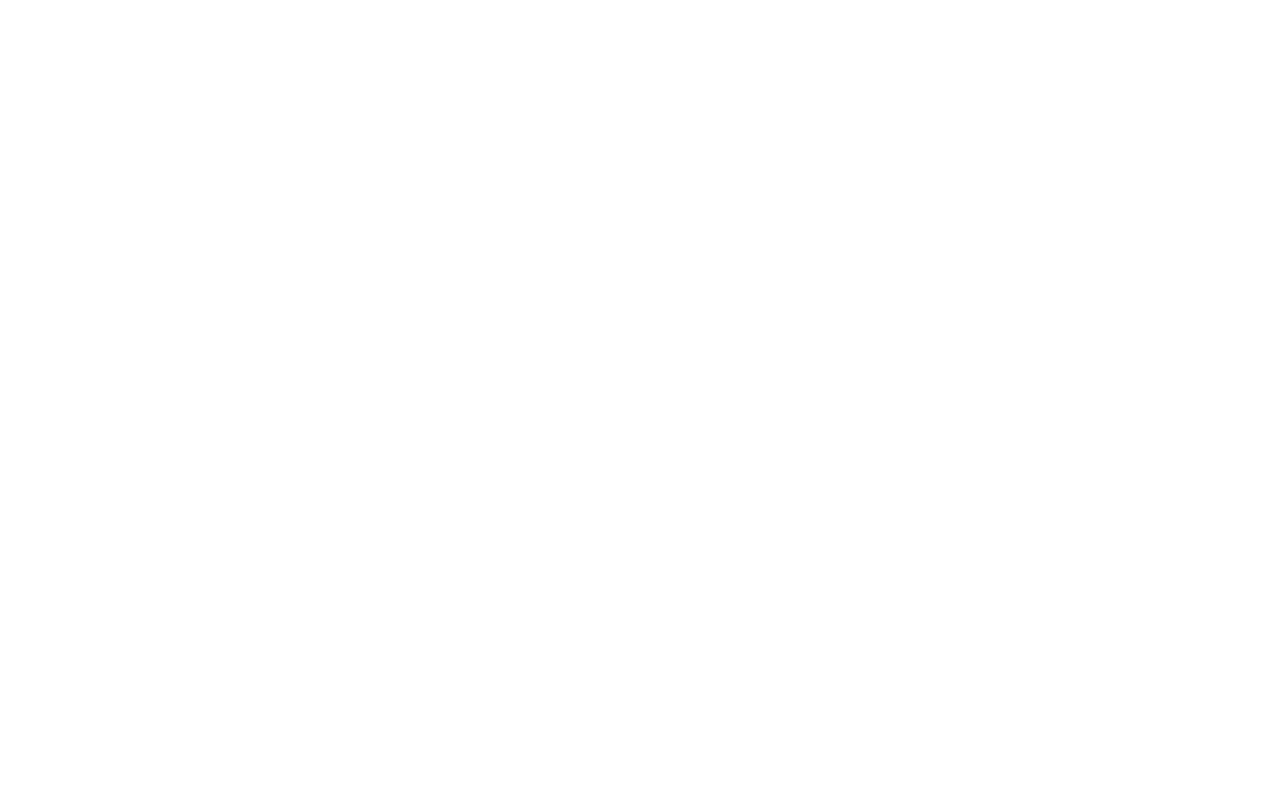
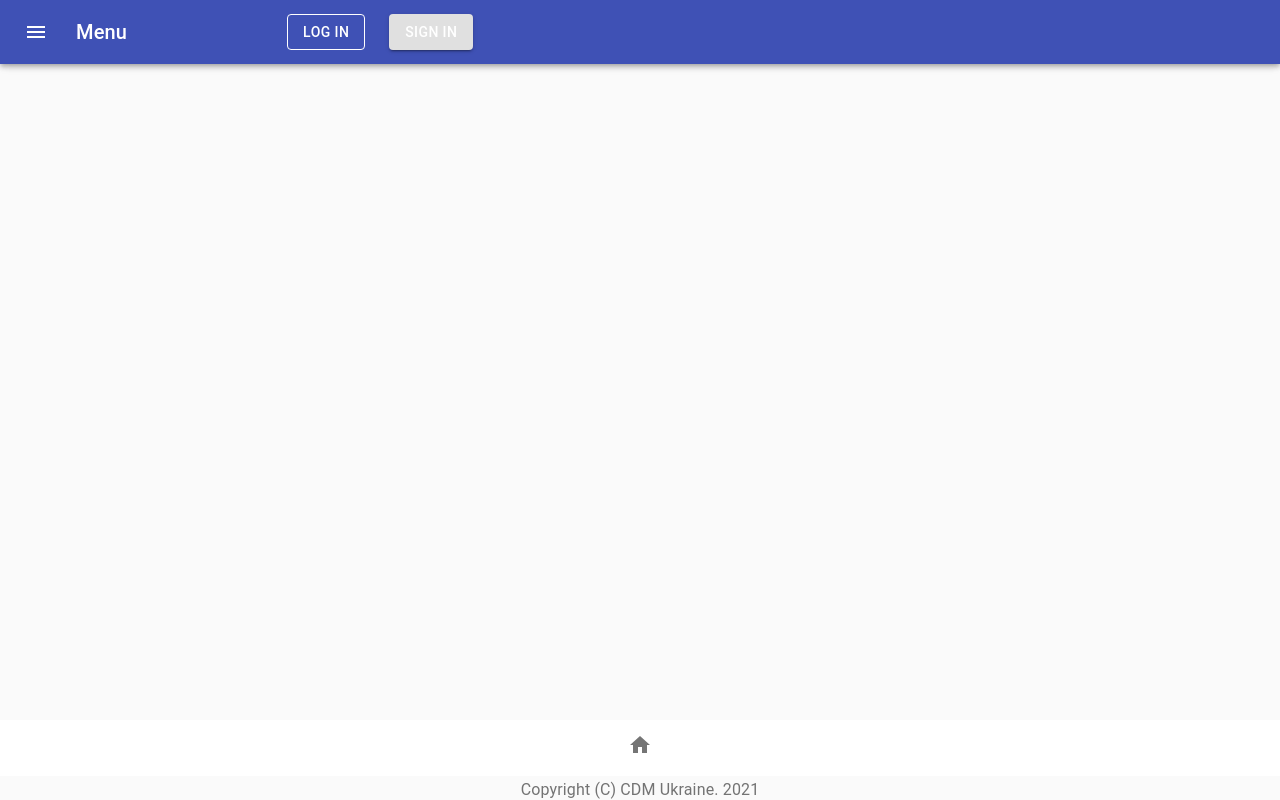
Before and after one commit to dlcnc3d/Tasks, a React (Create React App) app in the folder tasktwo/: page / in a window 1280 px wide. Built offline with nearby package versions, Linux system fonts and the light colour scheme.

Commit message:
menu, footer add

```diff
--- a/tasktwo/src/App.tsx
+++ b/tasktwo/src/App.tsx
@@ -2,11 +2,31 @@
 import { MuiThemeProvider } from "@material-ui/core";
 import { defaultTheme } from "./themes/default";
 
+import NavMenu from "./components/NavMenu/NavMenu";
+import { Footer } from "./components/Footer/Footer";
+
+
+
 function App() {
   return (
-    <MuiThemeProvider theme={defaultTheme}>
-      <div></div>
-    </MuiThemeProvider>
+    <>
+      <MuiThemeProvider theme={defaultTheme}>
+        <NavMenu />
+        <main> </main>
+
+        <div
+          style={{
+            position: "fixed",
+            left: "0px",
+            bottom: "0px",
+            height: "80px",
+            width: "100%",
+          }}
+        >
+          <Footer year={new Date().getFullYear()}> </Footer>
+        </div>
+      </MuiThemeProvider>
+    </>
   );
 }
 
--- /dev/null
+++ b/tasktwo/src/components/Footer/Footer.tsx
@@ -0,0 +1,39 @@
+import { Typography } from "@material-ui/core";
+//import { defaultTheme } from "../../themes/default";
+import { BottomNavigation, BottomNavigationAction } from "@material-ui/core";
+import HomeIcon from "@material-ui/icons/Home";
+
+
+type Props ={
+    year:number;
+}
+
+export  const Footer: React.FC<Props> = (props) => {
+const {year} = props;
+
+  return (
+    <>
+      <Typography></Typography>
+
+      <BottomNavigation
+      //value={value}
+      //onChange={handleChange}
+      >
+        <BottomNavigationAction
+          label="Recents"
+          value="recents"
+          icon={<HomeIcon />}
+        ></BottomNavigationAction>
+      </BottomNavigation>
+
+      <Typography
+        align="center"
+        color="textSecondary"
+        component="p"
+        variant="subtitle1"
+      >
+       Copyright (C) CDM Ukraine. {year}
+      </Typography>
+    </>
+  );
+}
--- /dev/null
+++ b/tasktwo/src/components/NavMenu/NavMenu.styles.ts
@@ -0,0 +1,74 @@
+import {
+  makeStyles,
+  Theme,
+  createStyles,
+} from "@material-ui/core/styles";
+
+//import React from "react";
+//import clsx from "clsx";
+
+
+
+const drawerWidth = 200;
+
+const useNavMenuStyles = makeStyles((theme: Theme) =>
+  createStyles({
+    root: {
+      display: "flex",
+    },
+    appBar: {
+      transition: theme.transitions.create(["margin", "width"], {
+        easing: theme.transitions.easing.sharp,
+        duration: theme.transitions.duration.leavingScreen,
+      }),
+    },
+    appBarShift: {
+      width: `calc(500% - ${drawerWidth}px)`,
+      marginLeft: drawerWidth,
+      transition: theme.transitions.create(["margin", "width"], {
+        easing: theme.transitions.easing.easeOut,
+        duration: theme.transitions.duration.enteringScreen,
+      }),
+    },
+    menuButton: {
+      marginRight: theme.spacing(2),
+    },
+    hide: {
+      display: "none",
+    },
+    drawer: {
+      width: drawerWidth,
+      flexShrink: 0,
+    },
+    drawerPaper: {
+      width: drawerWidth,
+    },
+    drawerHeader: {
+      display: "flex",
+      alignItems: "center",
+      padding: theme.spacing(0, 1),
+      // necessary for content to be below app bar
+      ...theme.mixins.toolbar,
+      justifyContent: "flex-end",
+    },
+    content: {
+      flexGrow: 1,
+      padding: theme.spacing(3),
+      transition: theme.transitions.create("margin", {
+        easing: theme.transitions.easing.sharp,
+        duration: theme.transitions.duration.leavingScreen,
+      }),
+      marginLeft: -drawerWidth,
+    },
+    contentShift: {
+      transition: theme.transitions.create("margin", {
+        easing: theme.transitions.easing.easeOut,
+        duration: theme.transitions.duration.enteringScreen,
+      }),
+      marginLeft: 0,
+    },
+  })
+);
+
+
+export default useNavMenuStyles
--- /dev/null
+++ b/tasktwo/src/components/NavMenu/NavMenu.tsx
@@ -0,0 +1,114 @@
+import { useTheme } from "@material-ui/core/styles";
+
+import React from "react";
+import clsx from "clsx";
+
+import Drawer from "@material-ui/core/Drawer";
+import CssBaseline from "@material-ui/core/CssBaseline";
+import AppBar from "@material-ui/core/AppBar";
+import Toolbar from "@material-ui/core/Toolbar";
+import List from "@material-ui/core/List";
+import Typography from "@material-ui/core/Typography";
+import Divider from "@material-ui/core/Divider";
+import IconButton from "@material-ui/core/IconButton";
+import MenuIcon from "@material-ui/icons/Menu";
+import ChevronLeftIcon from "@material-ui/icons/ChevronLeft";
+import ChevronRightIcon from "@material-ui/icons/ChevronRight";
+import ListItem from "@material-ui/core/ListItem";
+import ListItemIcon from "@material-ui/core/ListItemIcon";
+import ListItemText from "@material-ui/core/ListItemText";
+
+import AccountBoxIcon from "@material-ui/icons/AccountBox";
+import SupervisorAccountIcon from "@material-ui/icons/SupervisorAccount";
+
+import Button from "@material-ui/core/Button";
+import Box from "@material-ui/core/Box";
+
+import useNavMenuStyles from "./NavMenu.styles";
+
+export default function NavMenu() {
+  const classes = useNavMenuStyles();
+  const theme = useTheme();
+  const [open, setOpen] = React.useState(false);
+
+  const handleDrawerOpen = () => {
+    setOpen(true);
+  };
+
+  const handleDrawerClose = () => {
+    setOpen(false);
+  };
+
+  return (
+    <div className={classes.root}>
+      <CssBaseline />
+      <AppBar
+        position="fixed"
+        className={clsx(classes.appBar, {
+          [classes.appBarShift]: open,
+        })}
+      >
+        <Toolbar>
+          <IconButton
+            color="inherit"
+            aria-label="open drawer"
+            onClick={handleDrawerOpen}
+            edge="start"
+            className={clsx(classes.menuButton, open && classes.hide)}
+          >
+            <MenuIcon />
+          </IconButton>
+          <Typography variant="h6" noWrap>
+            Menu
+          </Typography>
+
+          <Box mr={20} />
+          <Box mr={3} alignSelf="right">
+            <Button color="inherit" variant="outlined">
+              log in
+            </Button>
+          </Box>
+          <Button color="inherit" variant="contained">
+            Sign in
+          </Button>
+        </Toolbar>
+      </AppBar>
+
+      <Drawer
+        className={classes.drawer}
+        variant="persistent"
+        anchor="left"
+        open={open}
+        classes={{
+          paper: classes.drawerPaper,
+        }}
+      >
+        <div className={classes.drawerHeader}>
+          <IconButton onClick={handleDrawerClose}>
+            {theme.direction === "ltr" ? (
+              <ChevronLeftIcon />
+            ) : (
+              <ChevronRightIcon />
+            )}
+          </IconButton>
+        </div>
+        <Divider />
+        <List>
+          {["Sign in", "Sing Up"].map((text, index) => (
+            <ListItem button key={text}>
+              <ListItemIcon>
+                {index % 2 === 0 ? (
+                  <AccountBoxIcon />
+                ) : (
+                  <SupervisorAccountIcon />
+                )}
+              </ListItemIcon>
+              <ListItemText primary={text} />
+            </ListItem>
+          ))}
+        </List>
+        <Divider />
+      </Drawer>
+    </div>
+  );
+}
--- a/tasktwo/src/index.tsx
+++ b/tasktwo/src/index.tsx
@@ -1,5 +1,6 @@
 import React from 'react';
 import ReactDOM from 'react-dom';
+//import './index.css';
 import App from './App';
 import reportWebVitals from './reportWebVitals';
 
```
